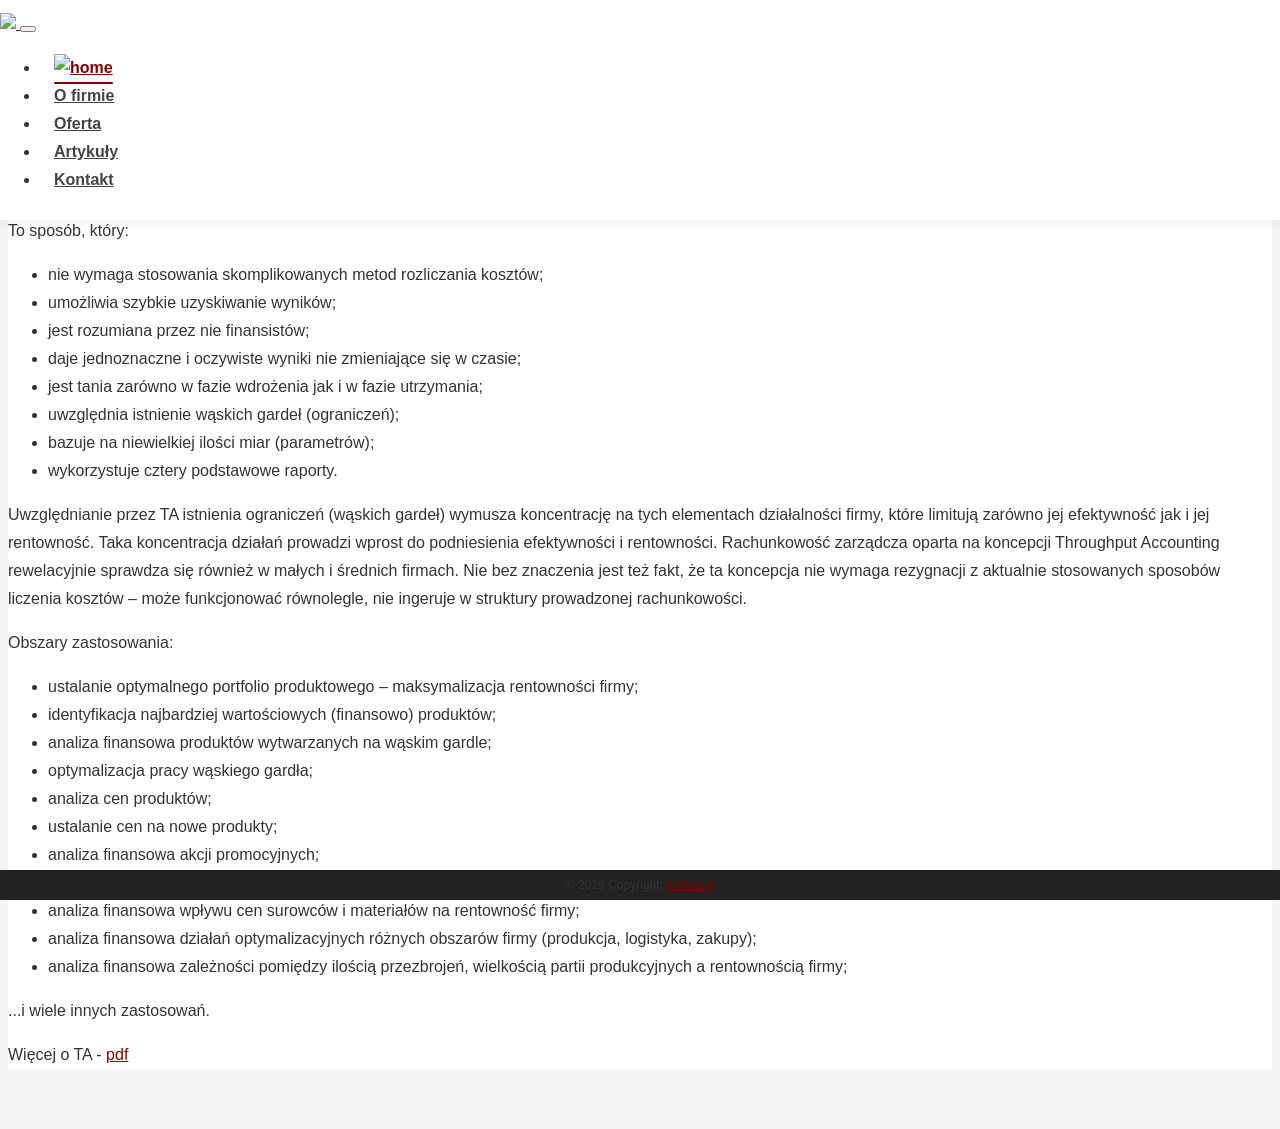
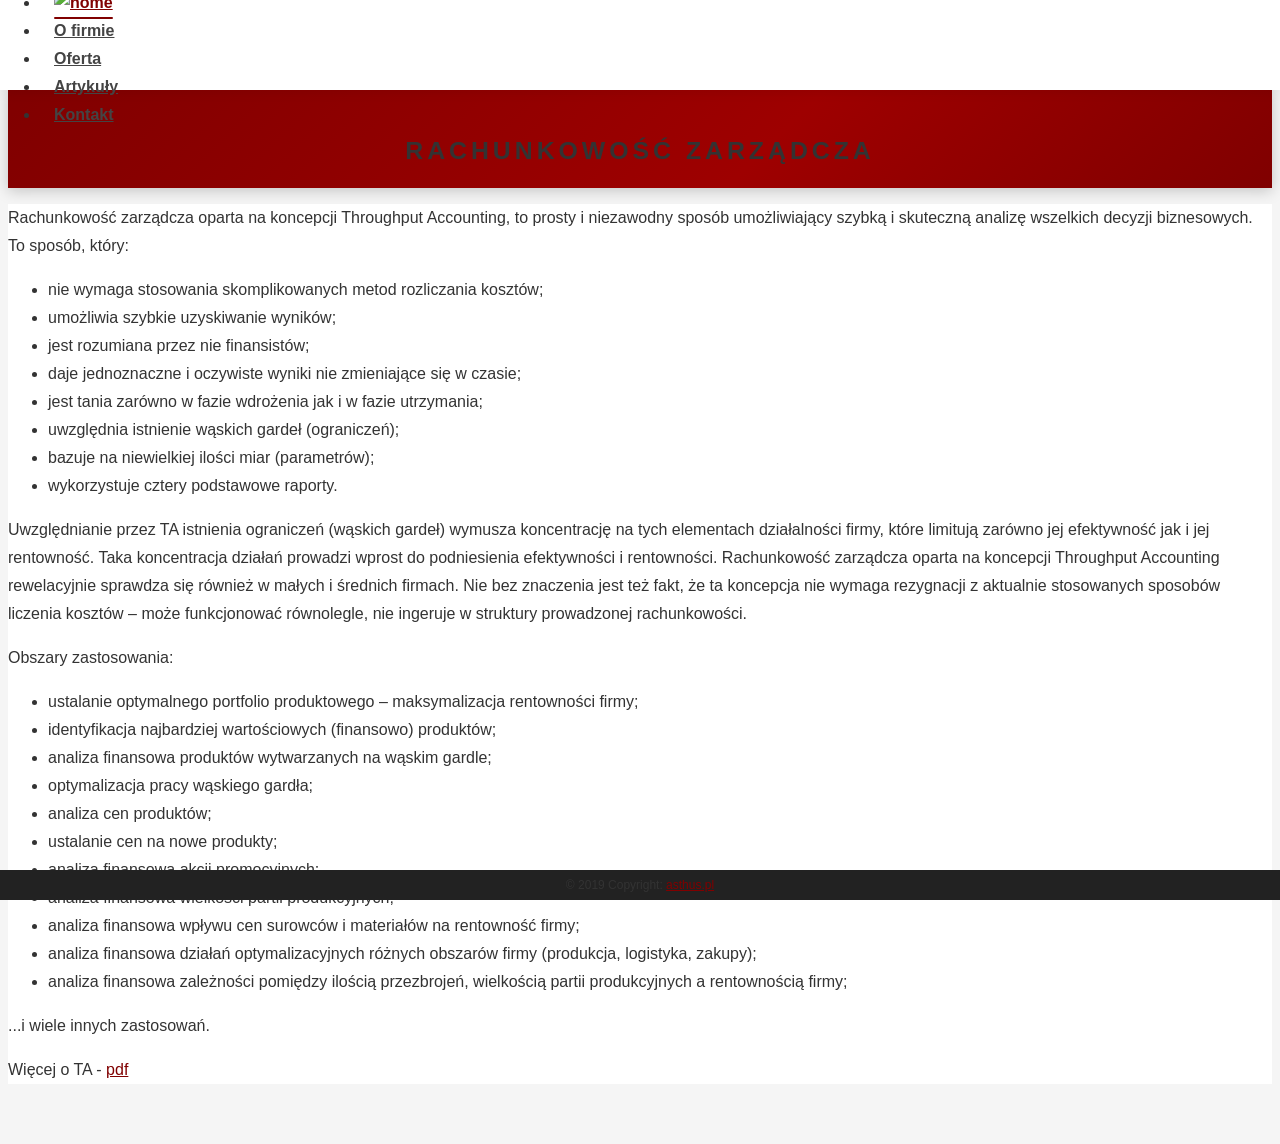

Fix navbar height and body offset mismatch causing carousel overlap

--- a/styles/app.css
+++ b/styles/app.css
@@ -15,7 +15,7 @@ body {
   color: #333;
   line-height: 1.75;
   background-color: #f5f5f5;
-  padding-top: 65px;
+  padding-top: 80px;
 }
 
 a {
@@ -32,7 +32,10 @@ a:hover {
 /* ===== NAVBAR ===== */
 .navbar {
   background-color: #fff;
-  padding: 10px 0;
+  padding: 5px 0;
+  height: 80px;
+  display: flex;
+  align-items: center;
   box-shadow: var(--shadow-sm);
   position: fixed;
   top: 0;
